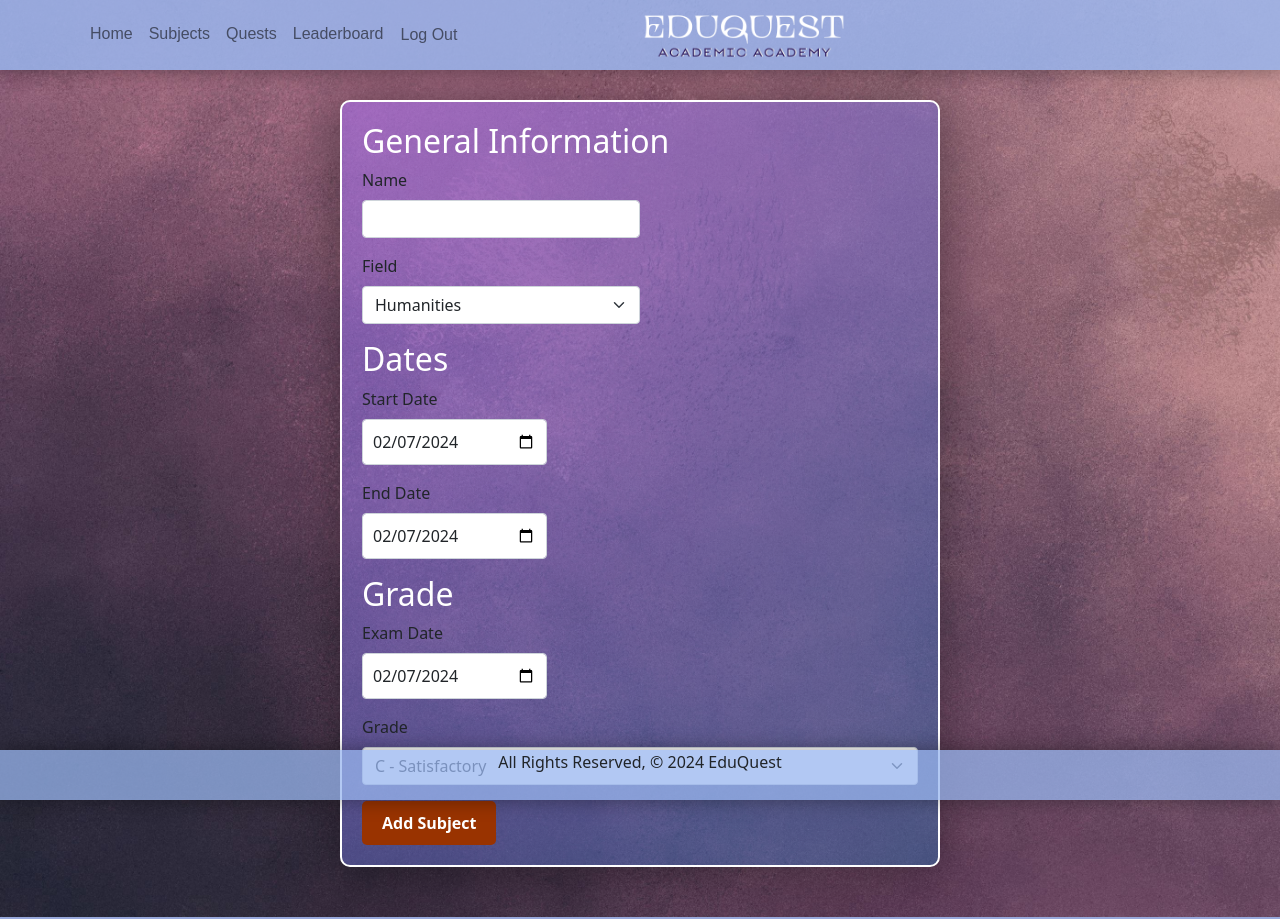
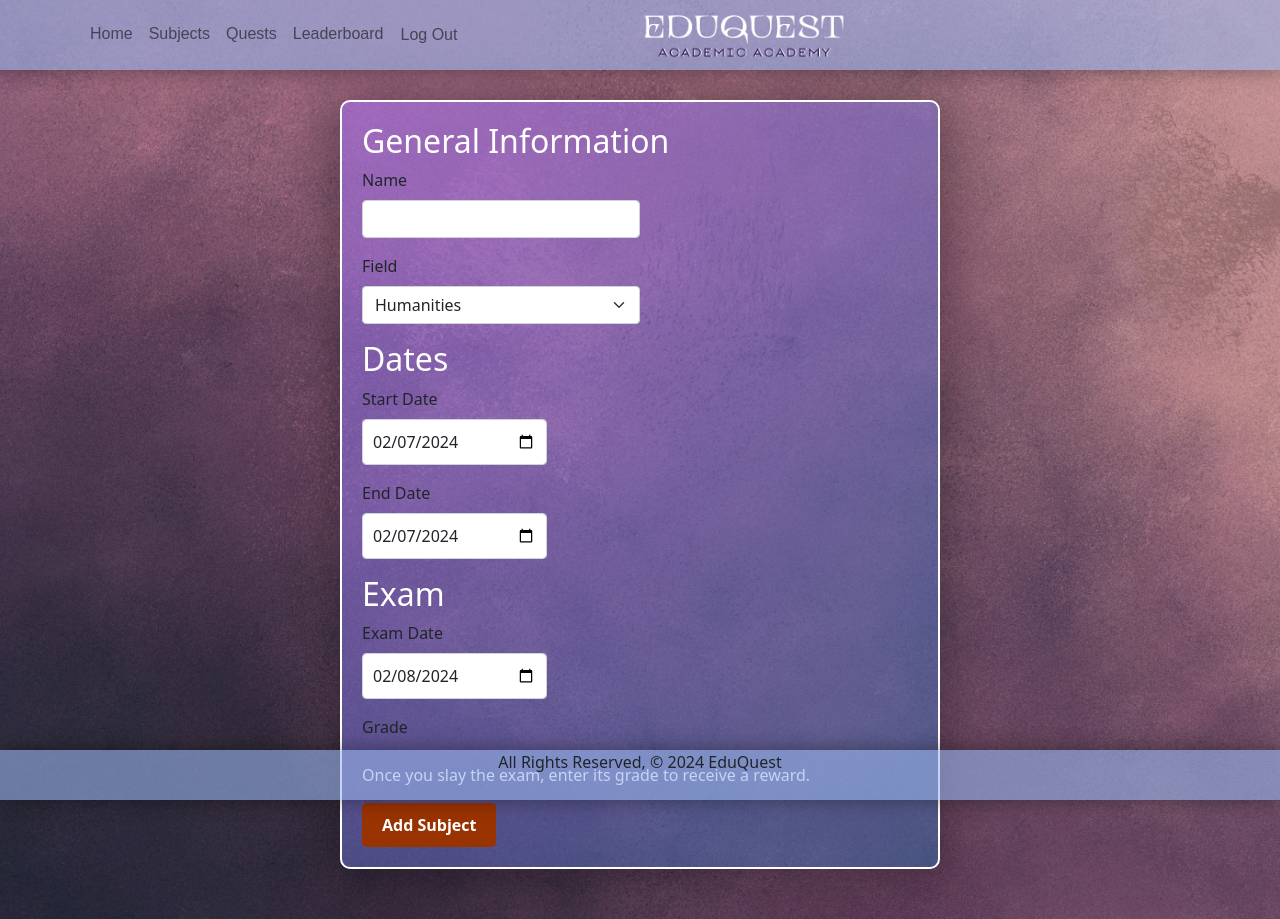
Before and after one commit to GA-EduQuest/EduQuest, a Django app: page /subjects/create in a window 1280 px wide. Run offline with Django 5.2, Linux system fonts and the light colour scheme; some libraries are stand-ins or nearby versions; some web fonts are replaced.

Commit message:
User no longer can add a grade as soon as they create a subject; default still c

```diff
--- a/main_app/forms.py
+++ b/main_app/forms.py
@@ -11,6 +11,7 @@ class SubjectForm(forms.ModelForm):
             'start_date': forms.DateInput(attrs={'type': 'date', 'class': 'form-control', 'style': 'width: 100%; padding: 10px;'}),
             'end_date': forms.DateInput(attrs={'type': 'date', 'class': 'form-control', 'style': 'width: 100%; padding: 10px;'}),
             'exam_date': forms.DateInput(attrs={'type': 'date', 'class': 'form-control', 'style': 'width: 100%; padding: 10px;'}),
+            'grade': forms.Select(attrs={'class': 'form-control', 'style': 'width: 100%; padding: 10px; display: none;'}),
         }
         labels = {
             'start_date': 'Start Date',
--- a/main_app/models.py
+++ b/main_app/models.py
@@ -5,7 +5,7 @@ from django.contrib.auth.models import User
 from django.dispatch import receiver
 from django.db.models.signals import post_save
 from django.contrib.auth.signals import user_logged_in
-from datetime import date
+from datetime import date, timedelta
 
 FIELD = (
     ('MA', 'Maths'),
@@ -70,7 +70,7 @@ class Subject(models.Model):
         validators=[MinValueValidator(0), MaxValueValidator(100)],
         default=1
     )
-    exam_date = models.DateField(("Date"), default=date.today)
+    exam_date = models.DateField(("Date"), default=lambda: date.today() + timedelta(days=1))
     grade = models.CharField(
         max_length=1,
         choices=GRADE,
--- a/main_app/static/css/style.css
+++ b/main_app/static/css/style.css
@@ -24,10 +24,11 @@ body > main {
 .navbar {
     height: 70px;
     box-shadow: 0 0 20px rgba(0, 0, 0, 0.39);
-    background-color: rgba(153, 182, 239, 0.844);
+    background-color: rgba(153, 182, 239, 0.587);
     font-family: "TT Alientz Serif", sans-serif;
     top: 0;
     width: 100%;
+    position: relative;
 }
 
 .logo-img {
@@ -42,7 +43,7 @@ footer.page-footer {
     width: 100%;
     padding-top: 0;
     text-align: right;
-    background-color: #99b6efbf;
+    background-color: rgba(153, 182, 239, 0.587);
     z-index: 1000;
 }
 
--- a/main_app/static/css/subject-index-style.css
+++ b/main_app/static/css/subject-index-style.css
@@ -20,7 +20,7 @@
     height: auto;
     box-shadow: 0 0 20px rgba(0, 0, 0, 0.2);
     padding: 20px;
-    margin: 10px;
+    margin: 20px;
     clip-path: polygon(0 0, 100% 0, 100% 75%, 50% 100%, 0% 75%);
 }
 
@@ -84,7 +84,7 @@
 .quest-list li {
     padding: 10px;
     border-radius: 5px;
-    box-shadow: 0 0 10px rgba(0, 0, 0, 0.1);
+    box-shadow: 0 0 10px rgb(0, 0, 0);
     margin-bottom: 10px;
     width: 100%;
     height: auto;
@@ -95,9 +95,9 @@
 }
 
 .quest-list li {
-    background-color: rgb(112, 55, 246);
+    background-color: rgba(45, 164, 255, 0.765);
     text-decoration: none;
-    display: block;
+    display: flex;
     padding: 10px;
     border-radius: 5px;
     box-shadow: 0 0 10px rgba(0, 0, 0, 0.1);
@@ -115,6 +115,7 @@
 }
 
 .quest-list ul a {
+    color: white !important;
     text-decoration: none;
     color: inherit;
     font-size: 12px;
@@ -132,6 +133,7 @@
     justify-content: center;
     align-items: center;
     height: 100%;
+    margin-top: 20px;
 }
 
 .pie-container {
--- a/main_app/templates/quests/quests_index.html
+++ b/main_app/templates/quests/quests_index.html
@@ -13,9 +13,8 @@
   </div>
 </div>
 
-<div class="list-container">
-  <div class="all-quest-list text-center">
-    <h2>All Quests</h2>
+<div class="quest-list-container" style="padding: 10%;">
+  <div class="all-quest-list text-center" style="display: flex; flex-wrap: wrap; justify-content: space-around;">
     {% for quest in all_quests %}
   <div class="badge-container">
     <div class="quest-and-badge">
--- a/main_app/templates/subjects/index.html
+++ b/main_app/templates/subjects/index.html
@@ -58,7 +58,7 @@
     <ul>
         {% for quest in all_quests %}
             <li>
-                <a class="card-link" href="{% url 'quests_detail' quest.id %}">
+                <a class="card-link text-center" href="{% url 'quests_detail' quest.id %}">
                     {{ quest.name }} {% if quest.badge_image_url %}
                     <img src="{{ quest.badge_image_url }}" alt="{{ quest.name }} Badge"> {% endif %}
                 </a>
--- a/main_app/templates/subjects/subject_form.html
+++ b/main_app/templates/subjects/subject_form.html
@@ -6,7 +6,7 @@
 
 {% block content %}
 
-<form action="" method="POST" class="subject-form fantasy-form">
+<form id="subject-form" action="" method="POST" class="subject-form fantasy-form">
     {% csrf_token %}
 
     <div class="form-section fantasy-form-group">
@@ -33,15 +33,17 @@
           </div>
         </div>
 
-        <div class="form-section fantasy-form-group">
-          <h2 class="fantasy-section-heading">Grade</h2>
-          <div class="form-group col-md-4">
-              {{ form.exam_date|as_crispy_field }}
-          </div>
+    <div class="form-section fantasy-form-group">
+        <h2 class="fantasy-section-heading">Exam</h2>
+        <div class="form-group col-md-4">
+            {{ form.exam_date|as_crispy_field }}
+        </div>
         <div class="form-group">
             {{ form.grade|as_crispy_field }}
+            <p id="grade-message" style="color: white;">Once you slay the exam, enter its grade to receive a reward.</p>
         </div>
     </div>
+
 
     <div class="form-group">
         {% if subject %}
@@ -51,7 +53,17 @@
         {% endif %}
     </div>
 </form>
+<script>
+    document.addEventListener('DOMContentLoaded', function () {
+        const examDateField = document.getElementById('id_exam_date');
+        const gradeField = document.getElementById('id_grade');
 
+        // Check if the exam date has arrived
+        if (new Date(examDateField.value) <= new Date()) {
+            gradeField.style.display = 'block';
+        }
+    });
+</script>
 
 
 {% endblock %}
--- a/main_app/views.py
+++ b/main_app/views.py
@@ -11,6 +11,8 @@ from django.contrib.auth.mixins import LoginRequiredMixin
 from .models import Profile, Subject, Assignment, Quest, ProfileAchievement, User
 from .forms import SubjectForm
 from datetime import date
+from django.utils import timezone
+
 
 #Create your views here.
 
@@ -107,11 +109,15 @@ def subjects_index(request):
             ProfileAchievement.objects.create(user=request.user, quest=exam_slayer_quest)
             request.user.profile.xp += ProfileAchievement.get_quest_xp(exam_slayer_quest_name)
             request.user.profile.save()
-    return render(request, 'subjects/index.html', {'subjects': subjects, 'upcoming_exam': upcoming_exam, })
+
+    all_quests = Quest.objects.all()
+
+    return render(request, 'subjects/index.html', {'subjects': subjects, 'upcoming_exam': upcoming_exam, 'all_quests': all_quests})
 
 def subjects_detail(request, pk):
     subject = get_object_or_404(Subject, pk=pk)
-    return render(request, 'subjects/subject_detail.html', {'subject': subject })
+    current_date = timezone.now()
+    return render(request, 'subjects/subject_detail.html', {'subject': subject, 'current_date': current_date })
 
 def subjects_create(request):
     if request.method == 'POST':
```
Also changed, not shown: main_app/templates/subjects/subject_detail.html (+8 -5 lines).
